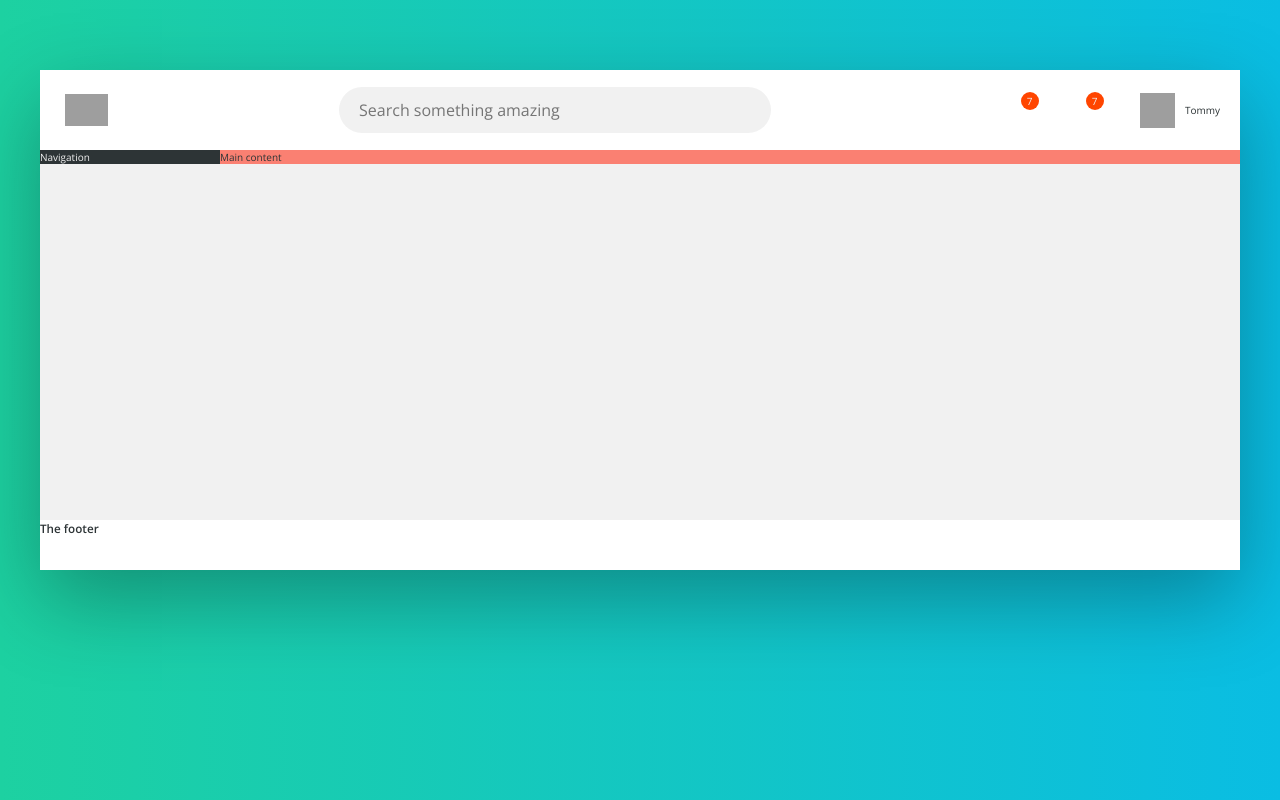
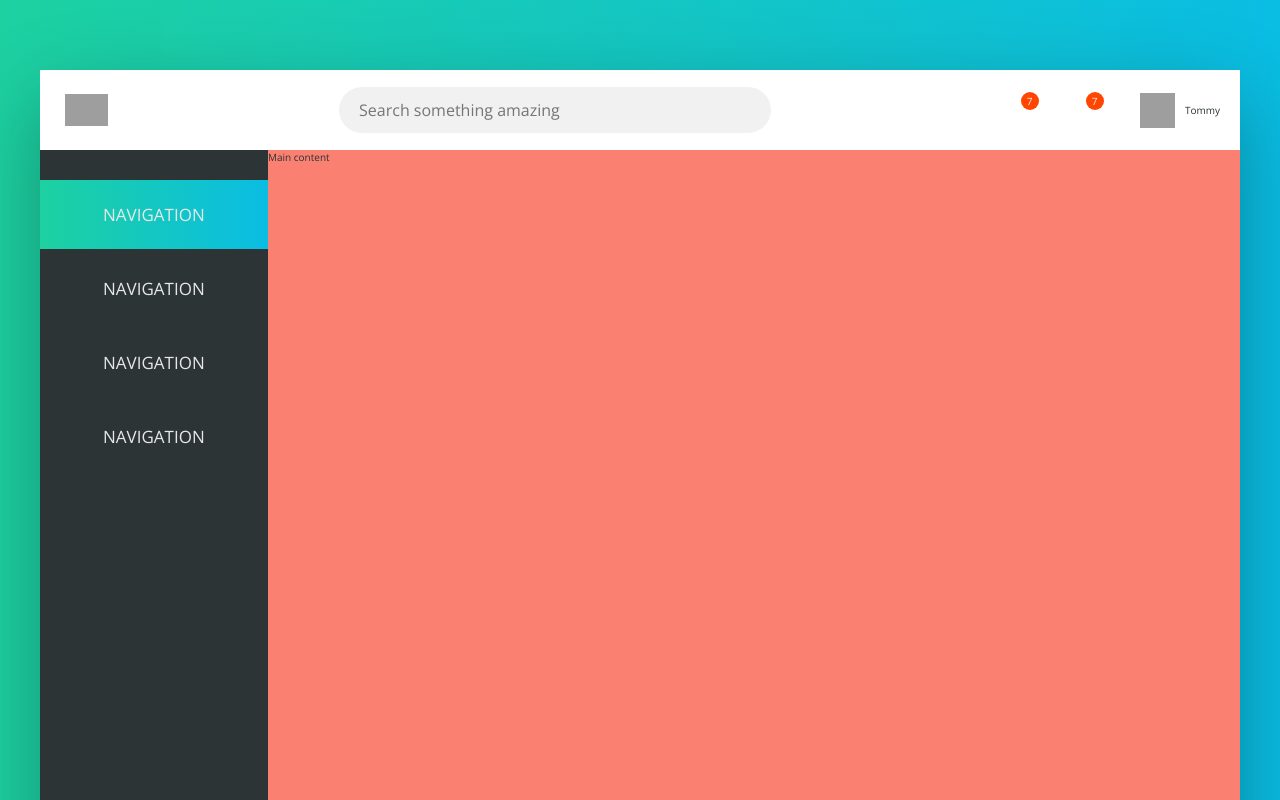
Before and after one commit to tommydemarco/CooKingSchool-React, a React (Create React App) app: page / in a window 1280 px wide. Shown: the top 800 px of the page. Built offline with nearby package versions, Linux system fonts and the light colour scheme; grey boxes are pictures that could not be loaded.

Commit message:
Sidebar layout and styling added

```diff
--- a/src/assets/css/style.css
+++ b/src/assets/css/style.css
@@ -45,19 +45,20 @@ html {
 .sidebar {
   background-color: #2d3436;
   color: #f1f1f1;
-  flex: 0 0 15%; }
+  flex: 0 0 19%;
+  display: flex;
+  flex-direction: column;
+  justify-content: space-between; }
 
 .main {
   background-color: salmon;
-  flex: 1; }
+  flex: 1;
+  height: 80rem; }
 
 .footer {
   min-height: 5rem;
   background-color: white;
-  border-top: #636e72;
-  position: absolute;
-  bottom: 0;
-  width: 100%; }
+  border-top: #636e72; }
 
 .logo {
   height: 3.2rem;
@@ -130,3 +131,51 @@ html {
     height: 3.5rem;
     width: 3.5rem;
     margin-right: 1rem; }
+
+.side-nav {
+  font-size: 1.7rem;
+  list-style: none;
+  margin-top: 3rem; }
+  .side-nav__item {
+    position: relative;
+    backface-visibility: hidden; }
+    .side-nav__item:not(:last-child) {
+      margin-bottom: .5rem; }
+  .side-nav__item::before {
+    content: "";
+    position: absolute;
+    top: 0;
+    left: 0;
+    width: 5px;
+    height: 100%;
+    transform: scaleY(0);
+    background-image: linear-gradient(to right, #1dd1a1, #0abde3);
+    transition: transform .2s ease-in-out,
+ width .5s .2s ease-in-out,
+ background-image .2s; }
+  .side-nav__item:hover::before, .side-nav__item--active::before {
+    transform: scaleY(1);
+    width: 100%; }
+  .side-nav__item:active::before {
+    background-image: linear-gradient(to right, #3de4b8, #2ad2f6); }
+  .side-nav__link:link, .side-nav__link:visited {
+    text-transform: uppercase;
+    color: #e7e7e7;
+    display: block;
+    text-decoration: none;
+    padding: 2.3rem 3rem;
+    display: flex;
+    align-items: center;
+    position: relative;
+    z-index: 10; }
+  .side-nav__icon {
+    width: 1.8rem;
+    height: 1.8rem;
+    margin-right: 1.5rem;
+    fill: currentColor; }
+
+.legal {
+  font-size: 1.4rem;
+  color: #e7e7e7;
+  padding: 2.5rem;
+  text-align: center; }
--- a/src/assets/scss/_components.scss
+++ b/src/assets/scss/_components.scss
@@ -85,3 +85,63 @@
         margin-right: 1rem;
     }
 }
+
+//============> SIDEBAR
+.side-nav {
+    font-size:1.7rem;
+    list-style: none;
+    margin-top:3rem;
+
+    &__item {
+        position:relative;
+        backface-visibility: hidden;
+        &:not(:last-child) {
+            margin-bottom: .5rem;
+        }
+    }
+    &__item::before {
+        content: "";
+        position:absolute;
+        top:0;
+        left:0;
+        width:5px;
+        height:100%;
+        transform: scaleY(0);
+        background-image: linear-gradient(to right, $col-pri-1, $col-pri-2);
+        transition: transform .2s ease-in-out,
+                    width .5s .2s ease-in-out,
+                    background-image .2s;
+    }
+    &__item:hover::before,
+    &__item--active::before {
+        transform: scaleY(1);
+        width: 100%;
+    }
+    &__item:active::before {
+        background-image: linear-gradient(to right, lighten($col-pri-1, 10%), lighten($col-pri-2, 10%));
+    }
+    &__link:link,
+    &__link:visited {
+        text-transform: uppercase;
+        color: $white-d;
+        display:block;
+        text-decoration: none;
+        padding:2.3rem 3rem;
+        display:flex;
+        align-items: center;
+        position:relative;
+        z-index:10;
+    }
+    &__icon {
+        width:1.8rem;
+        height:1.8rem;
+        margin-right:1.5rem;
+        fill:currentColor;
+    }
+}
+.legal {
+    font-size: 1.4rem;
+    color:$white-d;
+    padding: 2.5rem;
+    text-align: center;
+}
--- a/src/assets/scss/_layouts.scss
+++ b/src/assets/scss/_layouts.scss
@@ -21,19 +21,20 @@
 .sidebar {
     background-color: $grey-dark;
     color:$white;
-    flex: 0 0 15%;
+    flex: 0 0 19%;
+    display:flex;
+    flex-direction: column;
+    justify-content: space-between;
 
 }
 .main {
     background-color: salmon;
     flex:1;
+    height: 80rem;
 
 }
 .footer {
     min-height: 5rem;
     background-color: white;
     border-top:$grey-mid;
-    position:absolute;
-    bottom:0;
-    width: 100%;
 }
--- a/src/components/layouts/TheSideNav.js
+++ b/src/components/layouts/TheSideNav.js
@@ -3,7 +3,44 @@ import React from 'react';
 function TheSideNav() {
     return (
         <nav className="sidebar">
-            Navigation
+            <ul class="side-nav">
+                <li className="side-nav__item side-nav__item--active">
+                    <a href="/" className="side-nav__link">
+                        <svg className="side-nav__icon">
+                            <use xlinkHref="/assets/img/sprite.svg#icon-search"></use>
+                        </svg>
+                        <span>Navigation</span>
+                    </a>
+                </li>
+                <li className="side-nav__item">
+                    <a href="/" className="side-nav__link">
+                        <svg className="side-nav__icon">
+                            <use xlinkHref="/assets/img/sprite.svg#icon-search"></use>
+                        </svg>
+                        <span>Navigation</span>
+                    </a>
+                </li>
+                <li className="side-nav__item">
+                    <a href="/" className="side-nav__link">
+                        <svg className="side-nav__icon">
+                            <use xlinkHref="/assets/img/sprite.svg#icon-search"></use>
+                        </svg>
+                        <span>Navigation</span>
+                    </a>
+                </li>
+                <li className="side-nav__item">
+                    <a href="/" className="side-nav__link">
+                        <svg className="side-nav__icon">
+                            <use xlinkHref="/assets/img/sprite.svg#icon-search"></use>
+                        </svg>
+                        <span>Navigation</span>
+                    </a>
+                </li>
+            </ul>
+
+            <div className="legal">
+                You are logged in as Tommy
+            </div>
         </nav>
     );
 }
```
